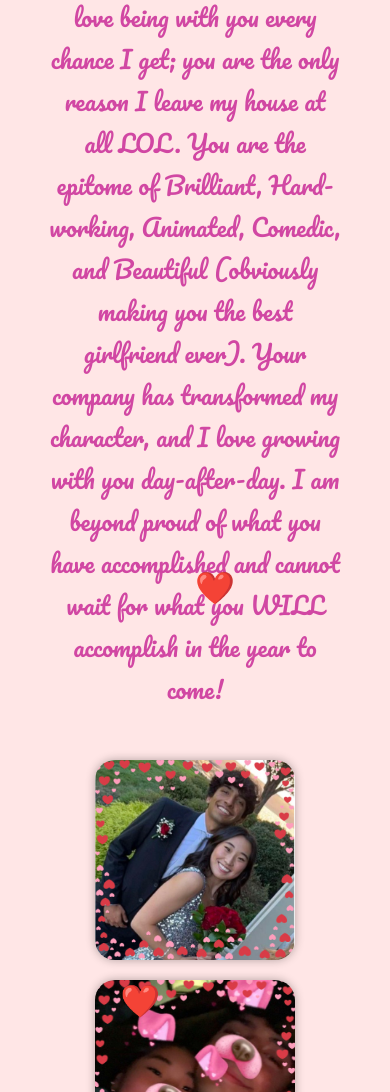
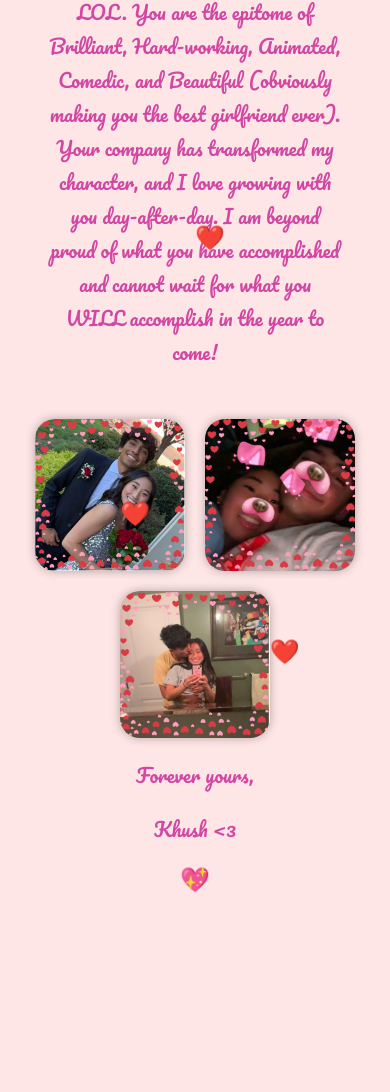
Before and after one commit to KhushPatelruns/12-15-25, a plain HTML site: page index.html in a window 390 px wide. Shown: the part 473-1565 px from the top of the page. After the commit the page ends 1395 px from the top, so only its background shows below. Drawn offline with Linux system fonts and the light colour scheme.

Commit message:
Update index.html

```diff
--- a/index.html
+++ b/index.html
@@ -76,8 +76,9 @@
         }
 
         img {
-            width: 200px;
-            height: 200px;
+            width: 100%;
+            max-width: 200px;
+            height: auto;
             object-fit: cover;
             border-radius: 20px;
             box-shadow: 0 0 10px rgba(0, 0, 0, 0.3);
@@ -121,6 +122,28 @@
             0% { opacity: 0; transform: scale(0); }
             50% { opacity: 1; transform: scale(1); }
             100% { opacity: 0; transform: scale(0); }
+        }
+
+        @media only screen and (max-width: 600px) {
+            h1 {
+                font-size: 2.5em;
+            }
+
+            p {
+                font-size: 1.2em;
+            }
+
+            img {
+                max-width: 150px;
+            }
+
+            .heart {
+                font-size: 1.5em;
+            }
+
+            .animated-heart {
+                font-size: 1.5em;
+            }
         }
     </style>
 </head>
```
